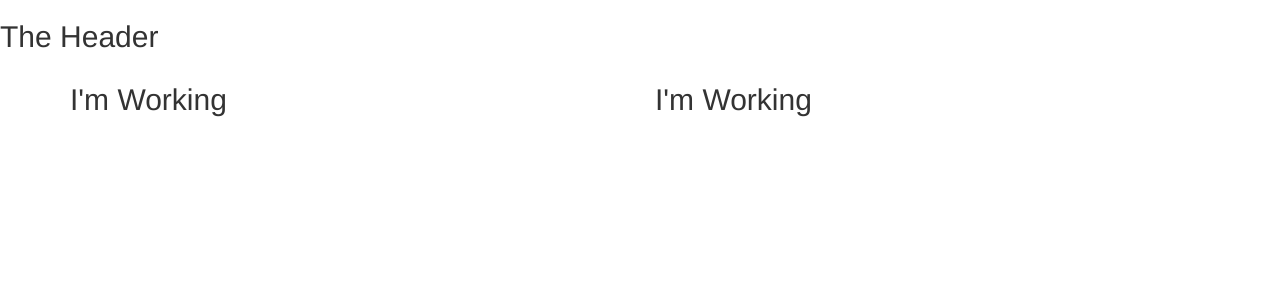
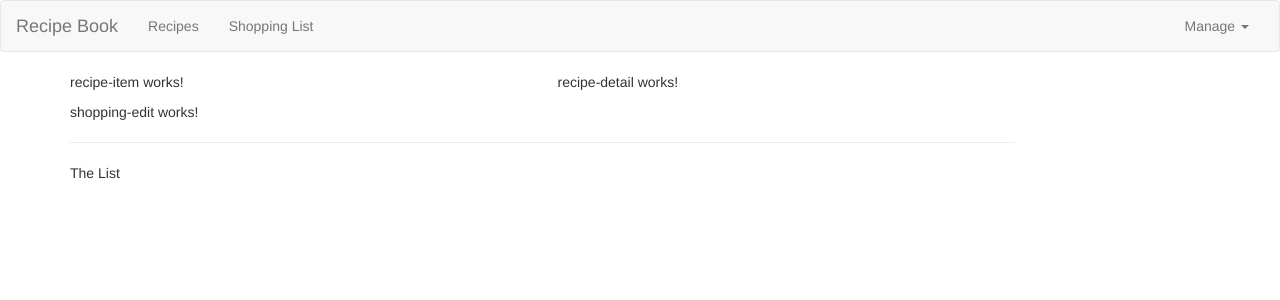
Before and after one commit to noumankhan2216/angular-tutorials-projects, an Angular app: page / in a window 1280 px wide. Shown: the top 300 px of the page. Built offline with nearby package versions, Linux system fonts and the light colour scheme.

Commit message:
using the components and adding navigation bars to it

```diff
--- a/src/app/app.component.html
+++ b/src/app/app.component.html
@@ -1,11 +1,9 @@
-<app-header></app-header>
+<app-header> </app-header>
 <div class="container">
   <div class="row">
-    <div class="col-md-6">
-      <h2>I'm Working</h2>
-    </div>
-    <div class="col-md-6">
-      <h2>I'm Working</h2>
+    <div class="col-md-12">
+      <app-recipes></app-recipes>
+      <app-shopping-list></app-shopping-list>
     </div>
   </div>
 </div>
--- a/src/app/header/header.component.html
+++ b/src/app/header/header.component.html
@@ -1 +1,22 @@
-<h2>The Header</h2>
+<nav class="navbar navbar-default">
+    <div class="container-fluid">
+        <div class="navbar-header">
+            <a href="#" class="navbar-brand">Recipe Book</a>
+        </div>
+        <div class="collapse navbar-collapse">
+            <ul class="nav navbar-nav">
+                <li><a href="#">Recipes</a></li>
+                <li><a href="#">Shopping List</a></li>
+            </ul>
+            <ul class="nav navbar-nav navbar-right">
+                <li class="dropdown">
+                    <a href="#" class="dropdown-toggle" role="button">Manage <span class="caret"></span></a>
+                    <ul class="dropdown-menu">
+                        <li><a href="#">Save Data</a></li>
+                        <li><a href="#">Fetch Data</a></li>
+                    </ul>
+                </li>
+            </ul>
+        </div>
+    </div>
+</nav>
--- a/src/app/recipes/recipe-list/recipe-list.component.html
+++ b/src/app/recipes/recipe-list/recipe-list.component.html
@@ -1 +1 @@
-<p>recipe-list works!</p>
+<app-recipe-item></app-recipe-item>
--- a/src/app/recipes/recipes.component.html
+++ b/src/app/recipes/recipes.component.html
@@ -1 +1,8 @@
-<p>recipes works!</p>
+<div class="row">
+    <div class="col-md-5">
+        <app-recipe-list></app-recipe-list>
+    </div>
+    <div class="col-md-7">
+        <app-recipe-detail></app-recipe-detail>
+    </div>
+</div>
--- a/src/app/shopping-list/shopping-list.component.html
+++ b/src/app/shopping-list/shopping-list.component.html
@@ -1 +1,7 @@
-<p>shopping-list works!</p>
+<div class="row">
+    <div class="col-xs-10">
+        <app-shopping-edit></app-shopping-edit>
+        <hr>
+        <p>The List</p>
+    </div>
+</div>
```
